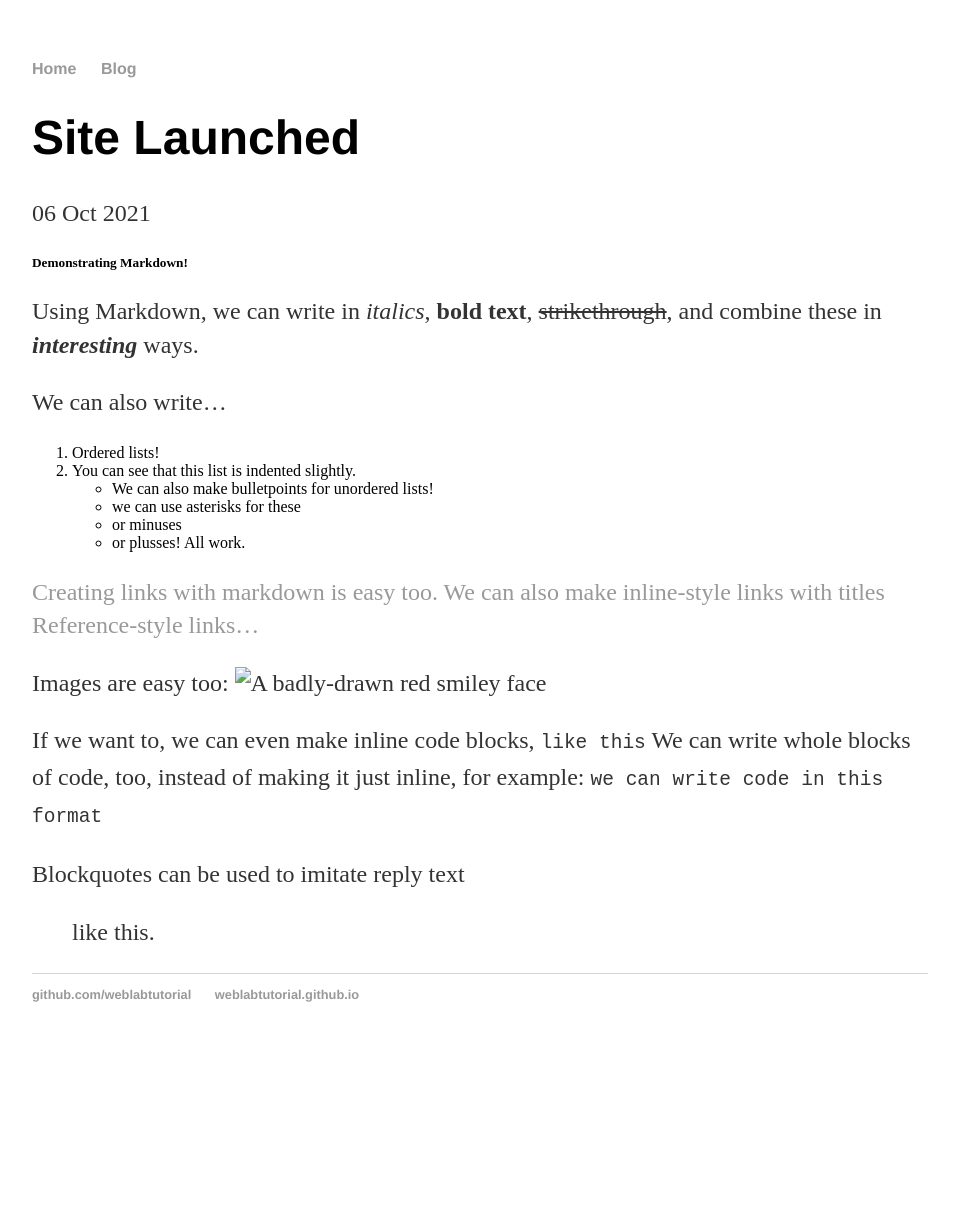
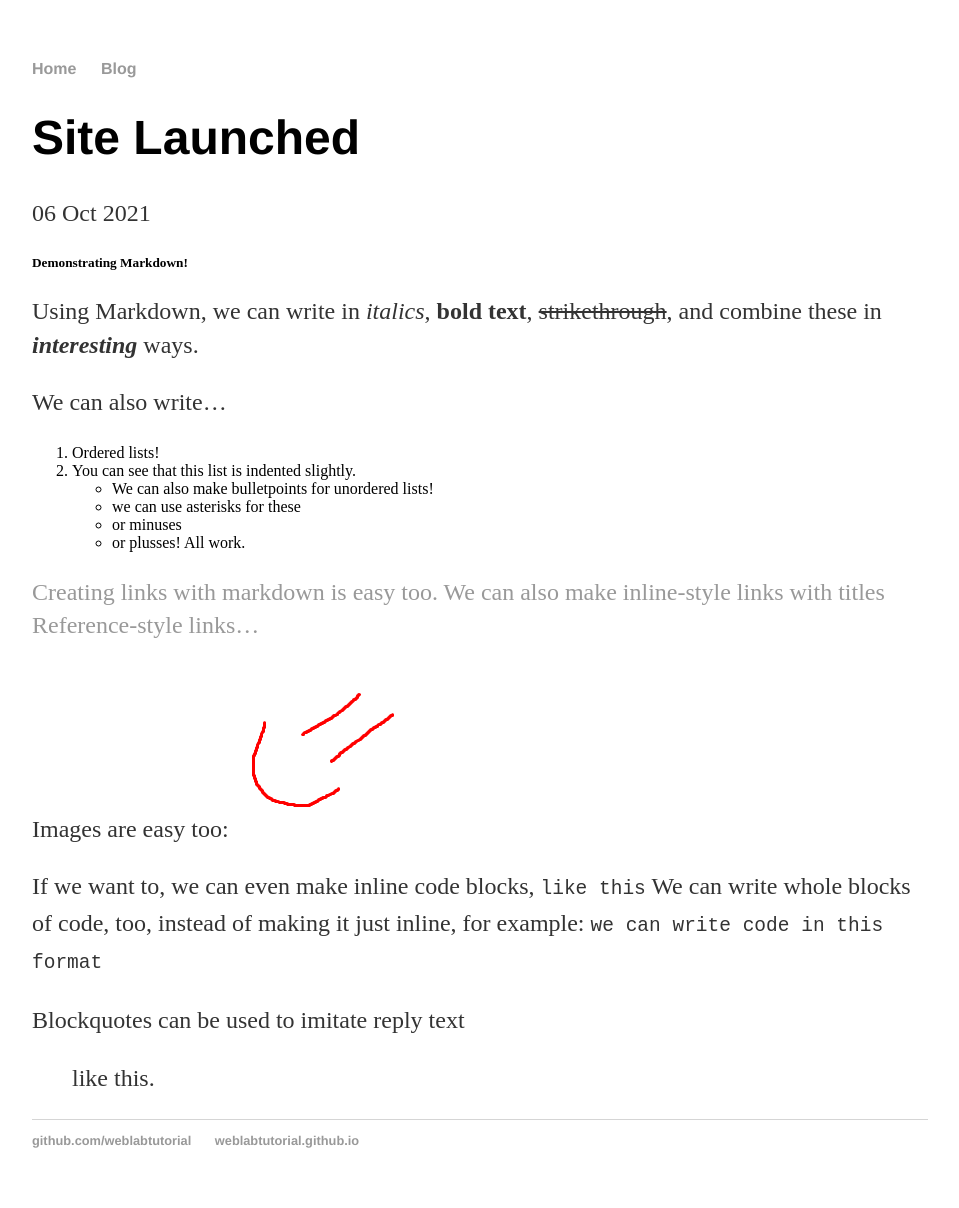
Before and after one commit to Hercynia/Hercynia.github.io, a Jekyll site: the page built from _posts/2021-10-06-Markdown-Demo.md, in a window 1280 px wide. Shown: the whole page, without its empty margins (160-1119 px from the left). Built offline with Jekyll 4.4.1, drawn with Linux system fonts in a browser that asks for light colours; before the commit the page ends 1062 px from its top, so only the background shows below that.

Commit message:
Update 2021-10-06-Markdown-Demo.md

```diff
--- a/_posts/2021-10-06-Markdown-Demo.md
+++ b/_posts/2021-10-06-Markdown-Demo.md
@@ -22,7 +22,7 @@ We can also write...
 
 [this is some reference text]: https://www.google.com
 
-Images are easy too: ![A badly-drawn red smiley face](Hercynia.github.io/RandomImage.png "This image is made by me, and therefore does not violate any copyright law.")
+Images are easy too: ![A badly-drawn red smiley face](https://github.com/Hercynia/Hercynia.github.io/blob/main/RandomImage.png "This image is made by me, and therefore does not violate any copyright law.")
 
 If we want to, we can even make inline code blocks, `like this`
 We can write whole blocks of code, too, instead of making it just inline, for example:
```
